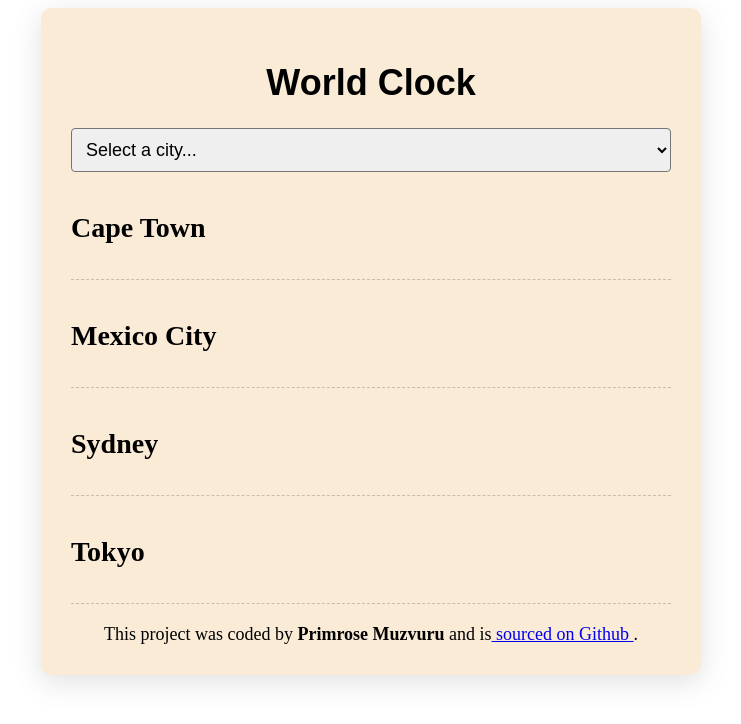
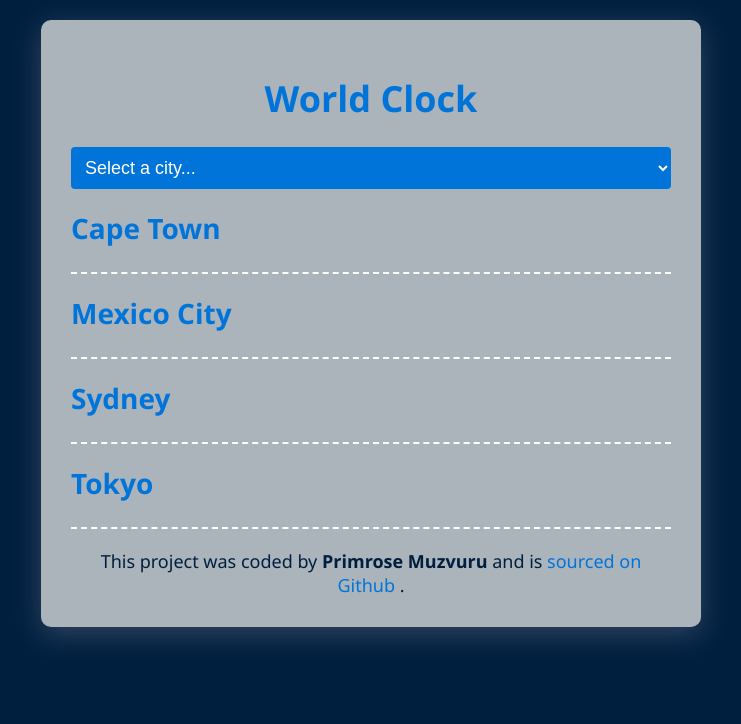
Before and after one commit to PMuzvuru/World-Clock, a plain HTML site: page index.html in a window 1280 px wide. Shown: the whole page, without its empty margins (269-1010 px from the left). Drawn offline with nearby package versions, Linux system fonts and the light colour scheme; a script that the page names is missing.

Commit message:
Uppdated Styles

```diff
--- a/index.html
+++ b/index.html
@@ -55,6 +55,8 @@
         </div>
       </div>
 
+      <a href="#" id="view-all-cities" style="display: none">See all cities</a>
+
       <footer>
         This project was coded by <strong>Primrose Muzvuru</strong> and is<a
           href="https://github.com/PMuzvuru/World-Clock"
--- a/src/script.js
+++ b/src/script.js
@@ -69,8 +69,8 @@ function updateCity(event) {
     <div class="time">${cityTime.format("h:mm:ss")} <small>${cityTime.format(
     "A"
   )}</small></div>
-  </div>
   `;
+  document.getElementById("view-all-cities").style.display = "inline";
 }
 
 updateTime();
--- a/src/styles.css
+++ b/src/styles.css
@@ -1,10 +1,25 @@
+body {
+  font-family: "Segoe UI", Tahoma, Geneva, Verdana, sans-serif;
+  background-color: #001f3f;
+  color: #ffffff;
+  margin: 0;
+  padding: 20px;
+}
+
 .container {
   max-width: 600px;
   margin: 0 auto;
-  background-color: antiquewhite;
+  background-color: #abb4bb;
   padding: 30px;
-  box-shadow: rgba(100, 100, 111, 0.2) 0px 7px 29px 0px;
+  box-shadow: rgba(245, 235, 235, 0.2) 0px 7px 29px 0px;
   border-radius: 10px;
+}
+
+h1 {
+  text-align: center;
+  font-family: "Segoe UI", Tahoma, Geneva, Verdana, sans-serif;
+  font-size: 36px;
+  color: #0074d9;
 }
 
 select {
@@ -13,34 +28,35 @@ select {
   font-size: 18px;
   border-radius: 4px;
   padding: 10px;
-}
-
-h1 {
-  text-align: center;
-  font-family: sans-serif;
-  font-size: 36px;
-}
-
-h2 {
-  margin: 0 0 5px;
-  font-size: 28px;
+  margin-top: 20px;
+  background-color: #0074d9;
+  color: #ffffff;
+  border: none;
 }
 
 .city {
   display: flex;
-  margin: 10px 0;
   justify-content: space-between;
-  padding: 30px 0;
-  border-bottom: 1px dashed rgba(0, 0, 0, 0.2);
+  padding: 20px 0;
+  border-bottom: 2px dashed rgb(255, 255, 255);
+  color: #001f3f;
+}
+
+.city h2 {
+  margin: 0 0 5px;
+  font-size: 28px;
+  color: #0074d9;
 }
 
 .date {
-  opacity: 0.7;
+  opacity: 0.8;
+  font-size: 16px;
 }
 
 .time {
   font-size: 48px;
   font-weight: bold;
+  color: #001f3f;
 }
 
 .time small {
@@ -49,8 +65,30 @@ h2 {
   line-height: 48px;
 }
 
+#view-all-cities {
+  display: none;
+  margin-top: 20px;
+  color: #0074d9;
+  text-decoration: none;
+  font-size: 18px;
+}
+
+#view-all-cities:hover {
+  text-decoration: underline;
+}
+
 footer {
   text-align: center;
   font-size: 18px;
   margin-top: 20px;
+  color: #001f3f;
 }
+
+footer a {
+  color: #0074d9;
+  text-decoration: none;
+}
+
+footer a:hover {
+  text-decoration: underline;
+}
```
